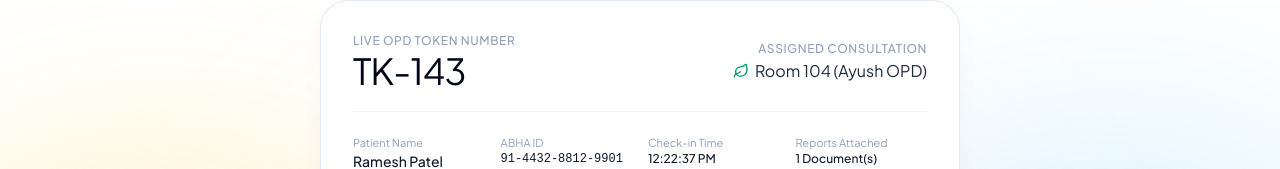
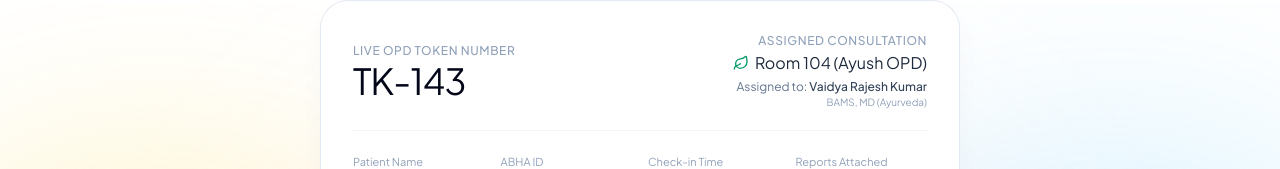
Before and after one commit to Bantyn/NextGen, a React (Vite) app in the folder Patient Case Tracking/Frontend/: page /patient/success in a window 1280 px wide. Shown: the part 337-506 px from the top of the page. Built offline with nearby package versions, Linux system fonts and the light colour scheme; no server answers.

Commit message:
Update registration step 6 dropdown styles and sanitize .env.example

```diff
--- a/Patient Case Tracking/Frontend/src/modules/patient/views/PatientSuccessView.jsx
+++ b/Patient Case Tracking/Frontend/src/modules/patient/views/PatientSuccessView.jsx
@@ -116,6 +116,14 @@ export const PatientSuccessView = () => {
                 </>
               )}
             </div>
+            <div className="text-xs text-slate-500 mt-1">
+              Assigned to: <span className="font-medium text-slate-700">
+                {summary.opdMode === 'AYUSH' ? 'Vaidya Rajesh Kumar' : 'Dr. Sarah Mitchell'}
+              </span>
+            </div>
+            <div className="text-[10px] text-slate-400">
+              {summary.opdMode === 'AYUSH' ? 'BAMS, MD (Ayurveda)' : 'MBBS, MD (General Medicine)'}
+            </div>
           </div>
         </div>
 
```
Also changed, not shown: 1 other file (tests, documents, lock files or other folders).
